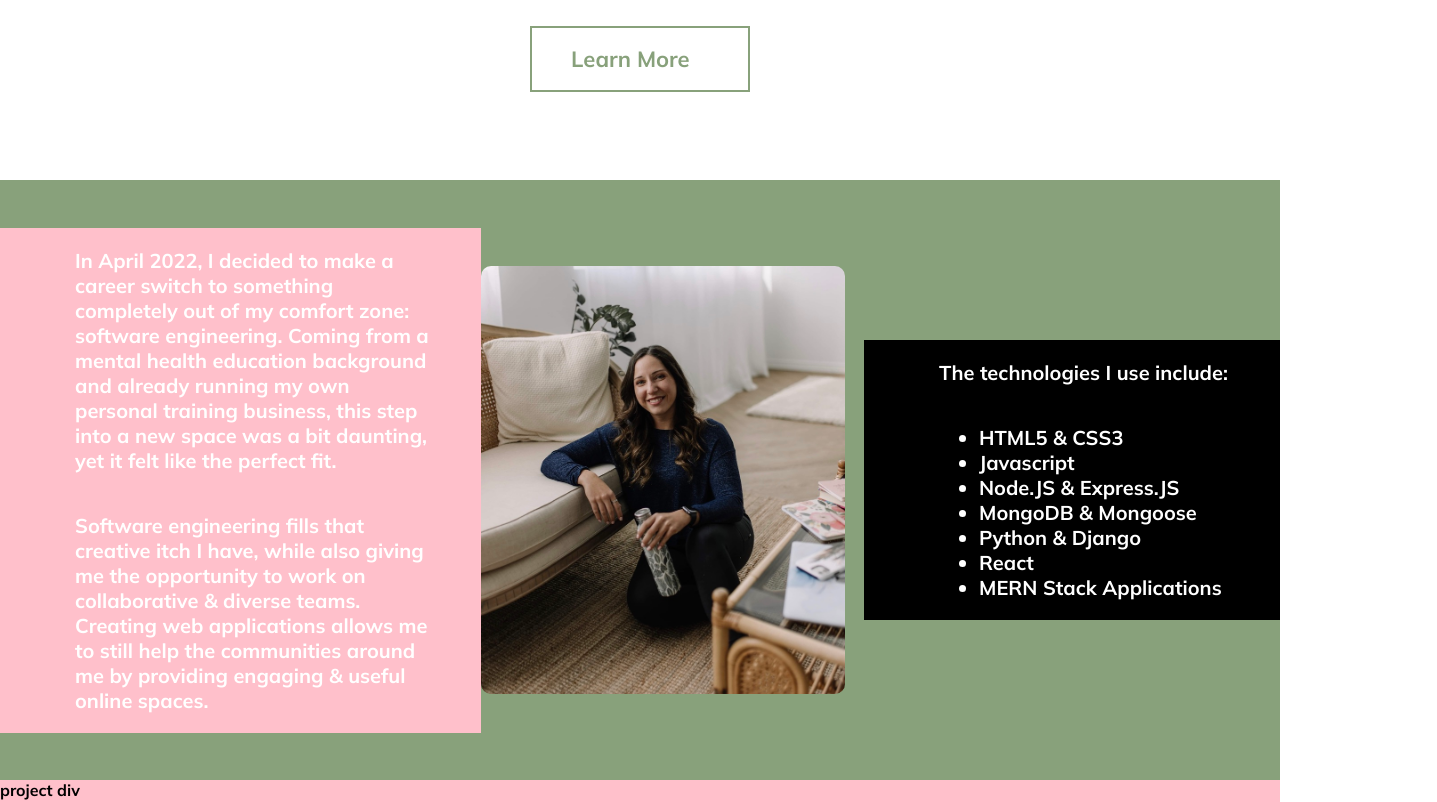
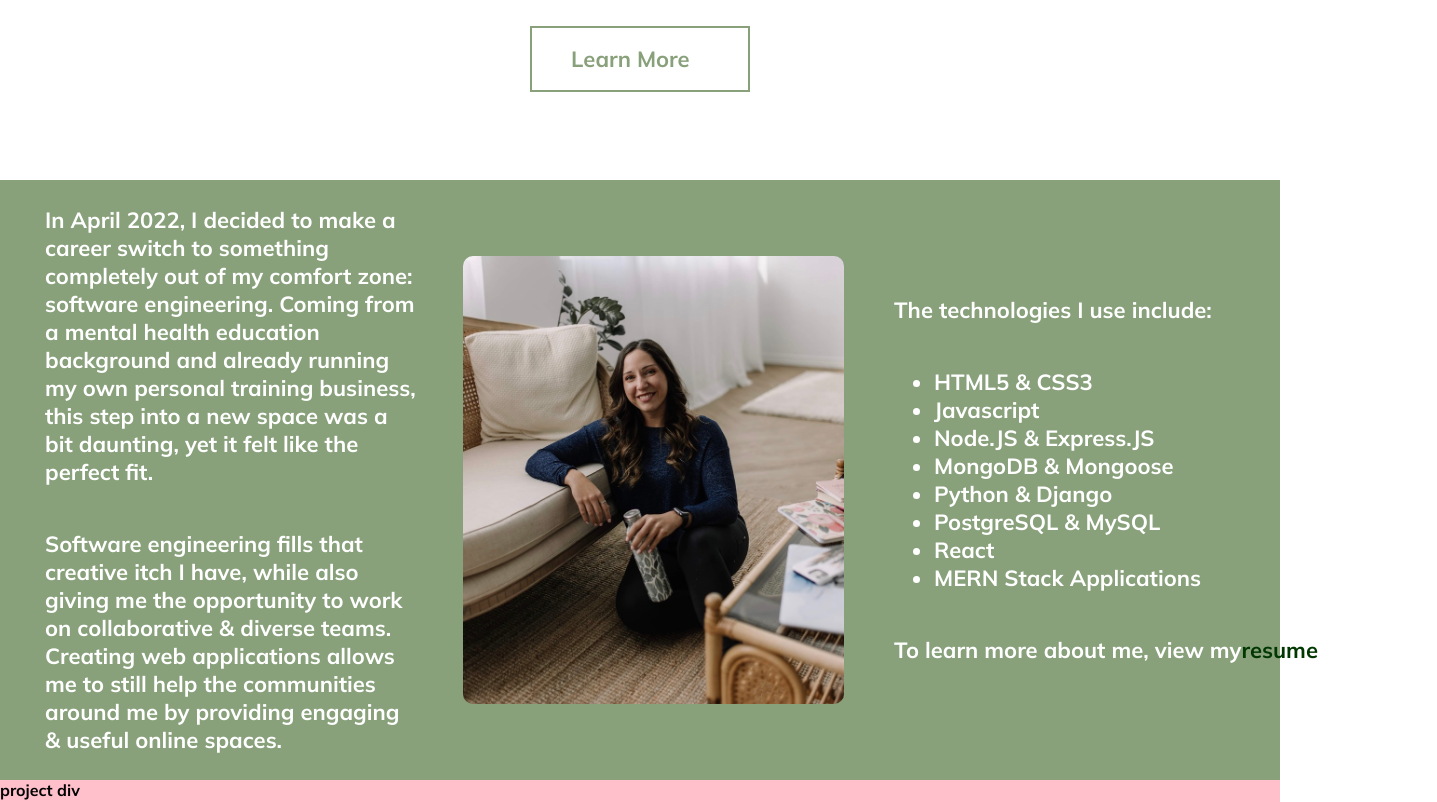
Before and after one commit to amandafroment/portfolio, a React (Create React App) app: page / in a window 1280 px wide. Shown: the part 620-1422 px from the top of the page, 1437 px wide, since content can reach past the window. Built offline with nearby package versions, Linux system fonts and the light colour scheme.

Commit message:
cleaned up about me section

```diff
--- a/src/pages/App/App.css
+++ b/src/pages/App/App.css
@@ -108,13 +108,12 @@ html {
 .about-me-description {
   display: flex;
   flex-direction: column;
-  font-size: 20px;
+  font-size: 22px;
   width: 32.5vw;
   color: white;
-  padding-left: 75px;
-  padding-right: 50px;
+  padding: 45px;
   position: inherit;
-  background-color: pink;
+  /* background-color: pink; */
 }
 
 .about-me-picture {
@@ -123,7 +122,6 @@ html {
   justify-content: center;
   width: 35vw;
   height: 100%;
-  /* background-color: blue; */
 }
 
 .profile-pic {
@@ -136,21 +134,30 @@ html {
 .technologies-container {
   display: flex;
   flex-direction: column;
-  font-size: 20px;
+  font-size: 22px;
   width: 32.5vw;
   color: white;
-  background-color: black;
+  /* background-color: black; */
 }
 
 .technologies-description {
   display: flex;
   flex-direction: column;
-  font-size: 20px;
+  font-size: 22px;
   width: 35vw;
   color: white;
-  padding-left: 75px;
-  padding-right: 50px;
+  padding: 30px;
   position: inherit;
+}
+
+.resume-link {
+  text-decoration: none;
+  color: rgb(1, 56, 1);
+}
+
+.resume-link:hover {
+  color: white;
+  cursor: pointer;
 }
 
 .projects-container {
--- a/src/pages/App/App.js
+++ b/src/pages/App/App.js
@@ -52,9 +52,20 @@ export default function App() {
                   <li>Node.JS & Express.JS</li>
                   <li>MongoDB & Mongoose</li>
                   <li>Python & Django</li>
+                  <li>PostgreSQL & MySQL</li>
                   <li>React</li>
                   <li>MERN Stack Applications</li>
                 </ul>
+                <p>
+                  To learn more about me, view my
+                  <a
+                    href="/Users/amanda/Downloads/Resume%20(14).pdf"
+                    className="resume-link"
+                  >
+                    resume
+                  </a>
+                  .
+                </p>
               </div>
             </div>
           </div>
```
